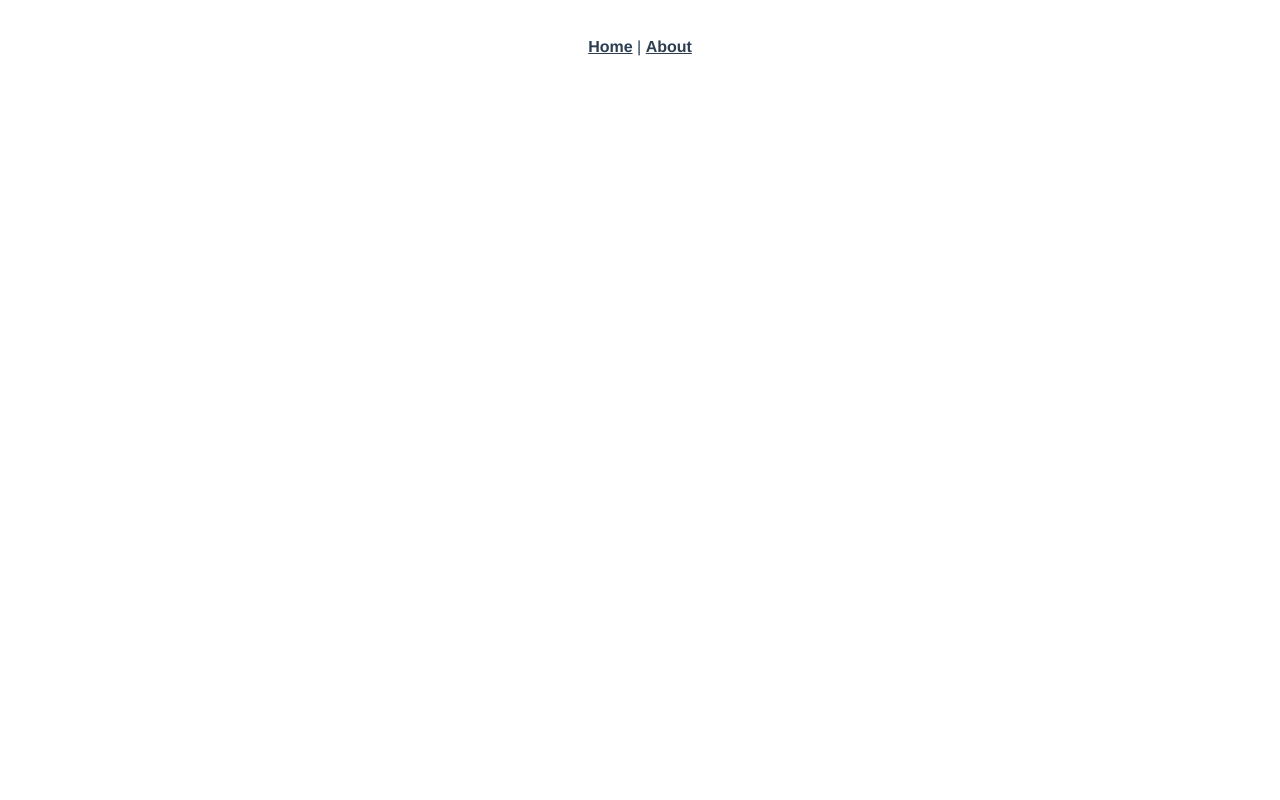
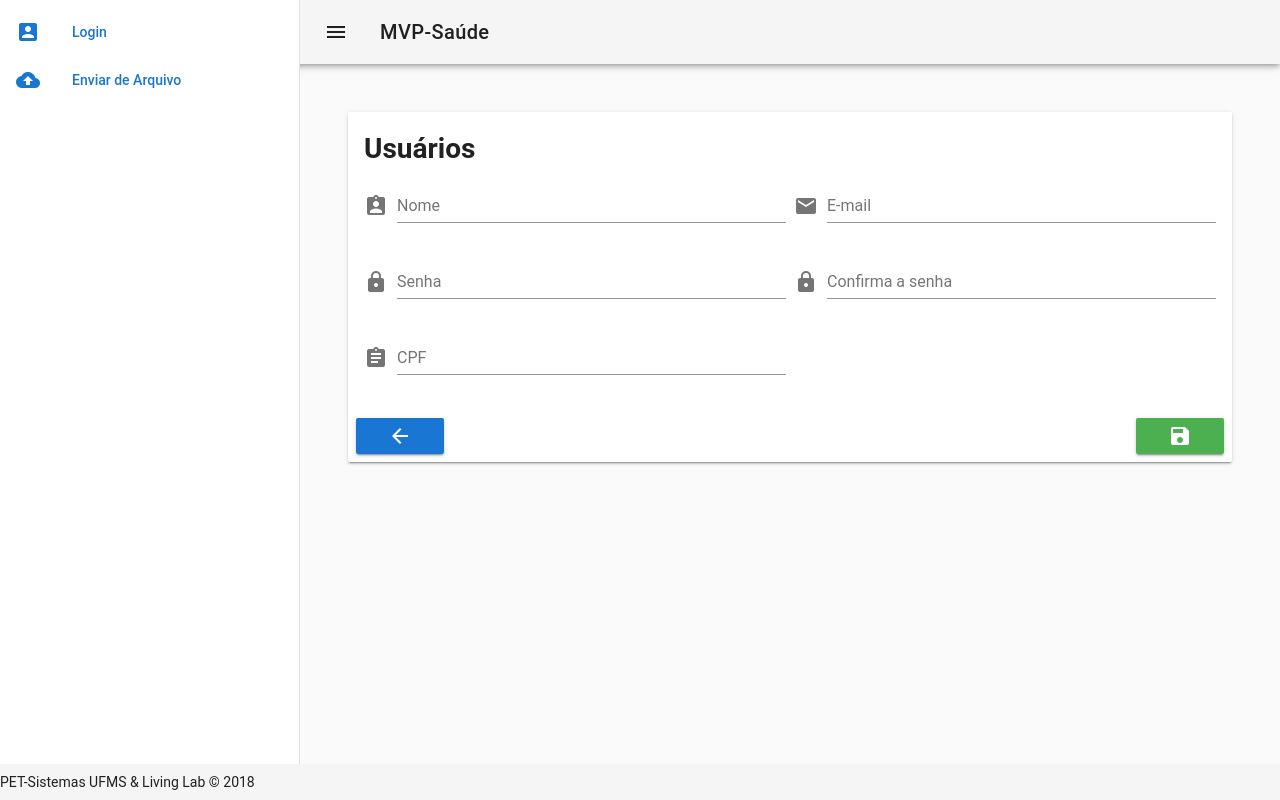
Before and after one commit to froeder/static, a Vue app: page /#/cadastro-usuario in a window 1280 px wide. Built offline with nearby package versions, Linux system fonts and the light colour scheme.

Commit message:
Inclusao arquivos login e cadastro

```diff
--- a/package.json
+++ b/package.json
@@ -9,9 +9,12 @@
     "test:unit": "vue-cli-service test:unit"
   },
   "dependencies": {
+    "axios": "^0.18.0",
+    "material-design-icons-iconfont": "^3.0.3",
     "register-service-worker": "^1.0.0",
     "vue": "^2.5.16",
     "vue-router": "^3.0.1",
+    "vuetify": "^1.0.19",
     "vuex": "^3.0.1"
   },
   "devDependencies": {
--- a/src/App.vue
+++ b/src/App.vue
@@ -1,29 +1,61 @@
 <template>
-  <div id="app">
-    <div id="nav">
-      <router-link to="/">Home</router-link> |
-      <router-link to="/about">About</router-link>
-    </div>
-    <router-view/>
-  </div>
+  <v-app>
+    <v-navigation-drawer persistent :clipped="clipped" v-model="drawer" enable-resize-watcher fixed app>
+      <v-list>
+        <v-list-tile value="true" v-for="(item, i) in items" :key="i" @click="linkto(item.linkpath)">
+          <v-list-tile-action>
+            <v-icon v-html="item.icon"></v-icon>
+          </v-list-tile-action>
+          <v-list-tile-content>
+            <v-list-tile-title v-text="item.title"></v-list-tile-title>
+          </v-list-tile-content>
+        </v-list-tile>
+      </v-list>
+    </v-navigation-drawer>
+    <v-toolbar app :clipped-left="clipped">
+      <v-toolbar-side-icon @click.stop="drawer = !drawer"></v-toolbar-side-icon>
+      <v-toolbar-title v-text="title"></v-toolbar-title>
+      <v-spacer></v-spacer>
+    </v-toolbar>
+    <v-content>
+      <router-view/>
+    </v-content>
+    <v-footer :fixed="fixed" app>
+      <span> PET-Sistemas UFMS & Living Lab &copy; 2018</span>
+    </v-footer>
+  </v-app>
 </template>
 
-<style lang="less">
-#app {
-  font-family: 'Avenir', Helvetica, Arial, sans-serif;
-  -webkit-font-smoothing: antialiased;
-  -moz-osx-font-smoothing: grayscale;
-  text-align: center;
-  color: #2c3e50;
-}
-#nav {
-  padding: 30px;
-  a {
-    font-weight: bold;
-    color: #2c3e50;
-    &.router-link-exact-active {
-      color: #42b983;
+<script>
+export default {
+  data () {
+    return {
+      clipped: false,
+      drawer: true,
+      fixed: false,
+      items: [
+        {
+          icon: 'account_box',
+          title: 'Login',
+          linkpath: '/'
+        },
+        {
+          icon: 'cloud_upload',
+          title: 'Enviar de Arquivo',
+          linkpath: '/upload_pdf'
+        }
+      ],
+      miniVariant: false,
+      right: true,
+      rightDrawer: false,
+      title: 'MVP-Saúde'
     }
+  },
+  name: 'App',
+  methods: {
+    linkto (pathname) {
+      this.$router.push({ path: pathname })
+    },
   }
 }
-</style>
+</script>
--- /dev/null
+++ b/src/components/CadastroUsuario.vue
@@ -0,0 +1,77 @@
+<template>
+    <v-container fluid>
+        <v-slide-y-transition mode="out-in">
+            <v-layout column>
+                <v-container grid-list-md>
+                    <v-card>
+                        <v-card-text>
+                            <h1>Usuários</h1>
+                            <v-layout row wrap>
+                                <v-flex xs6>
+                                    <v-text-field v-model="usuarios.usuario_nome" id="nome" label="Nome" prepend-icon="assignment_ind" type="text"></v-text-field>
+                                </v-flex>
+                                <v-flex xs6>
+                                    <v-text-field v-model="usuarios.usuario_email" id="email" label="E-mail" prepend-icon="email" type="texst"></v-text-field>
+                                </v-flex>
+                                <v-flex xs6>
+                                    <v-text-field v-model="usuarios.usuario_senha" id="senha" label="Senha" prepend-icon="lock" type="password"></v-text-field>
+                                </v-flex>
+                                <v-flex xs6>
+                                    <v-text-field id="re-senha" label="Confirma a senha" prepend-icon="lock" type="password"></v-text-field>
+                                </v-flex>
+                                <v-flex xs6>
+                                    <v-text-field v-model="usuarios.usuario_cpf" id="cpf" label="CPF" prepend-icon="assignment" type="string"></v-text-field>
+                                </v-flex>
+                            </v-layout>
+                        </v-card-text>
+                        <v-card-actions>
+                            <v-btn to="/" color="primary">
+                                <v-icon color="white">arrow_back</v-icon>
+                            </v-btn>
+                            <v-spacer></v-spacer>
+                            <v-btn @click="adicionarUsuario()" color="green">
+                                <v-icon color="white">save</v-icon>
+                            </v-btn>
+                        </v-card-actions>
+                    </v-card>
+                </v-container>
+            </v-layout>
+        </v-slide-y-transition>
+    </v-container>
+</template>
+
+<script>
+import axios from 'axios'
+
+export default {
+    data: () => ({
+        date: null,
+        dateFormatted: null,
+        menu1: false,
+        usuarios: {}
+    }),
+    computed: {
+        computedDateFormatted () {
+            return this.formatDate(this.date)
+        }
+    },
+    watch: {
+    },
+    methods: {
+        formatDate (date) {
+            if (!date) return null
+            const [year, month, day] = date.split('-')
+            return `${day}/${month}/${year}`
+        },
+        parseDate (date) {
+            if (!date) return null
+            const [month, day, year] = date.split('/')
+            return `${year}-${month.padStart(2, '0')}-${day.padStart(2, '0')}`
+        },
+        adicionarUsuario () {
+            let uri = 'http://localhost:4001/usuarios/add'
+            axios.post(uri, this.usuarios)
+        }
+    }
+}
+</script>
--- /dev/null
+++ b/src/components/Login.vue
@@ -0,0 +1,21 @@
+<template>
+    <v-container fluid>
+        <v-slide-y-transition mode="out-in">
+            <v-layout column align-center>
+                <v-card>
+                    <v-card-title>Login</v-card-title>
+                    <v-card-text>
+                        <v-text-field id="usuario" name="usuario" label="Usuário" type="text"></v-text-field>
+                        <v-text-field id="senha" name="senha" label="Senha" type="password"></v-text-field>
+                    </v-card-text>
+                    <v-card-actions>
+                        <v-container>
+                            <v-btn color="success">Login</v-btn>
+                            <v-btn to="/cadastro-usuario" color="info">Cadastrar</v-btn>
+                        </v-container>
+                    </v-card-actions>
+                </v-card>
+            </v-layout>
+        </v-slide-y-transition>
+    </v-container>
+</template>
--- a/src/main.js
+++ b/src/main.js
@@ -2,9 +2,14 @@ import Vue from 'vue'
 import App from './App.vue'
 import router from './router'
 import store from './store'
+import Vuetify from 'vuetify'
+import 'vuetify/dist/vuetify.min.css'
 import './registerServiceWorker'
+import 'material-design-icons-iconfont/dist/material-design-icons.css'
 
 Vue.config.productionTip = false
+
+Vue.use(Vuetify)
 
 new Vue({
   router,
--- a/src/router.js
+++ b/src/router.js
@@ -1,21 +1,26 @@
 import Vue from 'vue'
 import Router from 'vue-router'
-import Home from './views/Home.vue'
+// import Home from './views/Home.vue'
 import About from './views/About.vue'
+import Login from './components/Login'
+import CadastroUsuario from './components/CadastroUsuario'
 
 Vue.use(Router)
 
 export default new Router({
-  routes: [
-    {
+  routes: [{
       path: '/',
-      name: 'home',
-      component: Home
+      name: 'login',
+      component: Login
     },
     {
       path: '/about',
       name: 'about',
       component: About
+    }, {
+      path: '/cadastro-usuario',
+      name: 'cadastroUsuario',
+      component: CadastroUsuario
     }
   ]
 })
```
